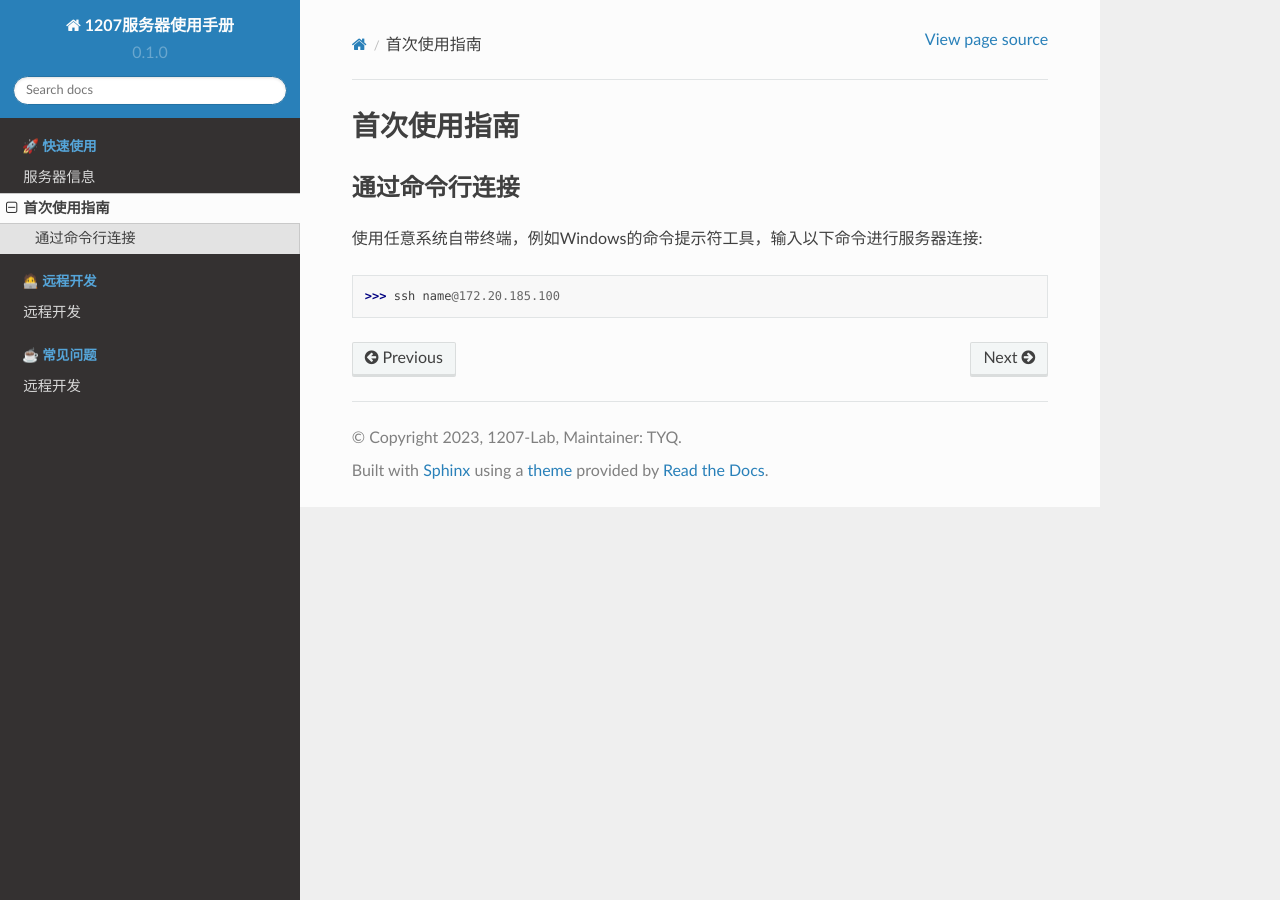
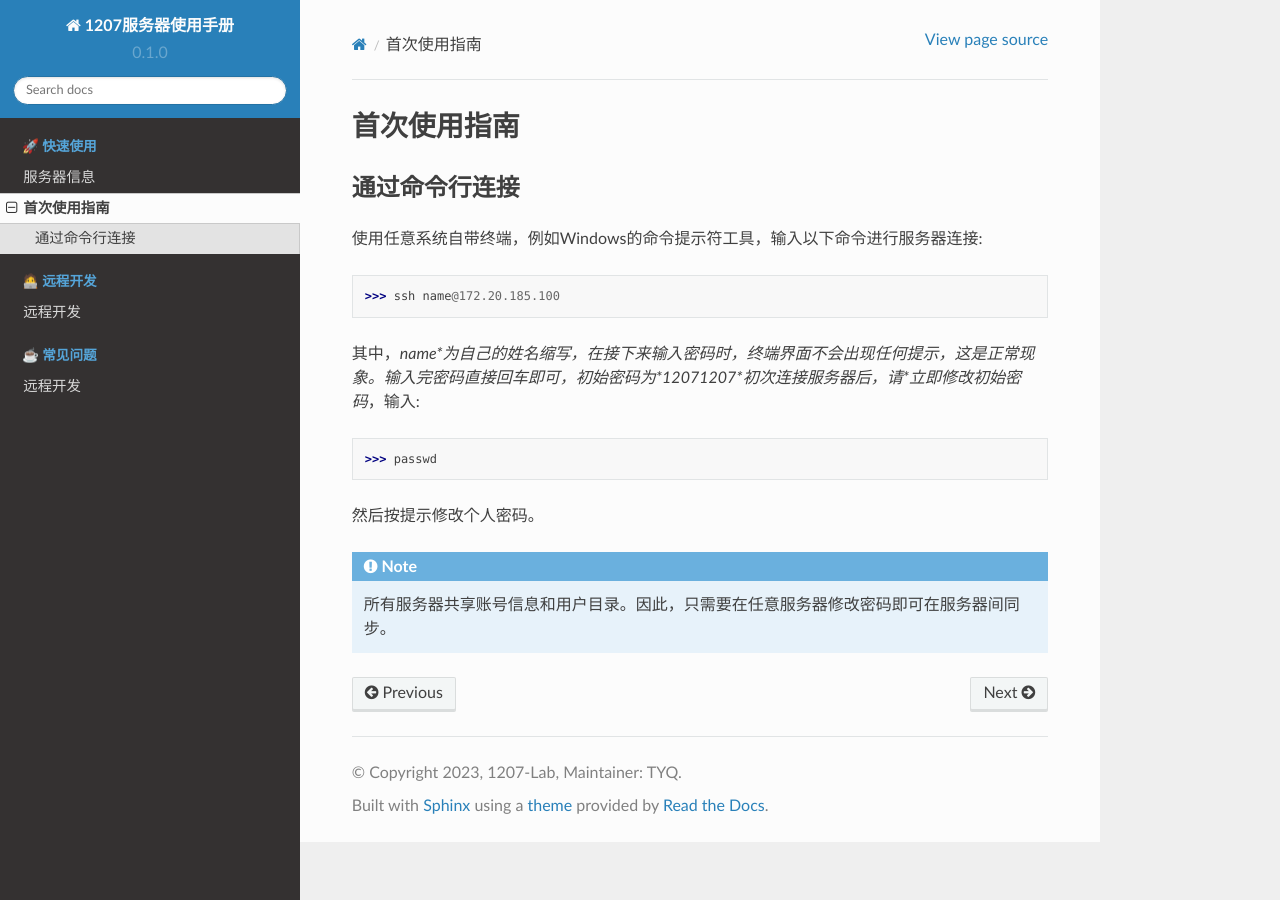
Before and after one commit to TangYuanqing/1207-server-docs, a Sphinx documentation site: the page built from docs/source/tutorial.rst, in a window 1280 px wide. Built offline with Sphinx 7.4.7 and the Read the Docs theme 2.0.0, drawn with Linux system fonts in a browser that asks for light colours.

Commit message:
Please enter the commit message for your changes. Lines starting with '#' will be ignored, and an empty message aborts the commit.
On branch main
Your branch is up to date with 'origin/main'.

Changes to be committed:
	modified:   docs/source/tutorial.rst

```diff
--- a/docs/source/tutorial.rst
+++ b/docs/source/tutorial.rst
@@ -5,4 +5,13 @@
 ----------
 使用任意系统自带终端，例如Windows的命令提示符工具，输入以下命令进行服务器连接::
 
->>> ssh name@172.20.185.100
+    >>> ssh name@172.20.185.100
+
+其中，*name*为自己的姓名缩写，在接下来输入密码时，终端界面不会出现任何提示，这是正常现象。输入完密码直接回车即可，初始密码为*12071207*初次连接服务器后，请*立即修改初始密码*，输入::
+
+    >>> passwd
+
+然后按提示修改个人密码。
+
+.. note::
+    所有服务器共享账号信息和用户目录。因此，只需要在任意服务器修改密码即可在服务器间同步。
```
